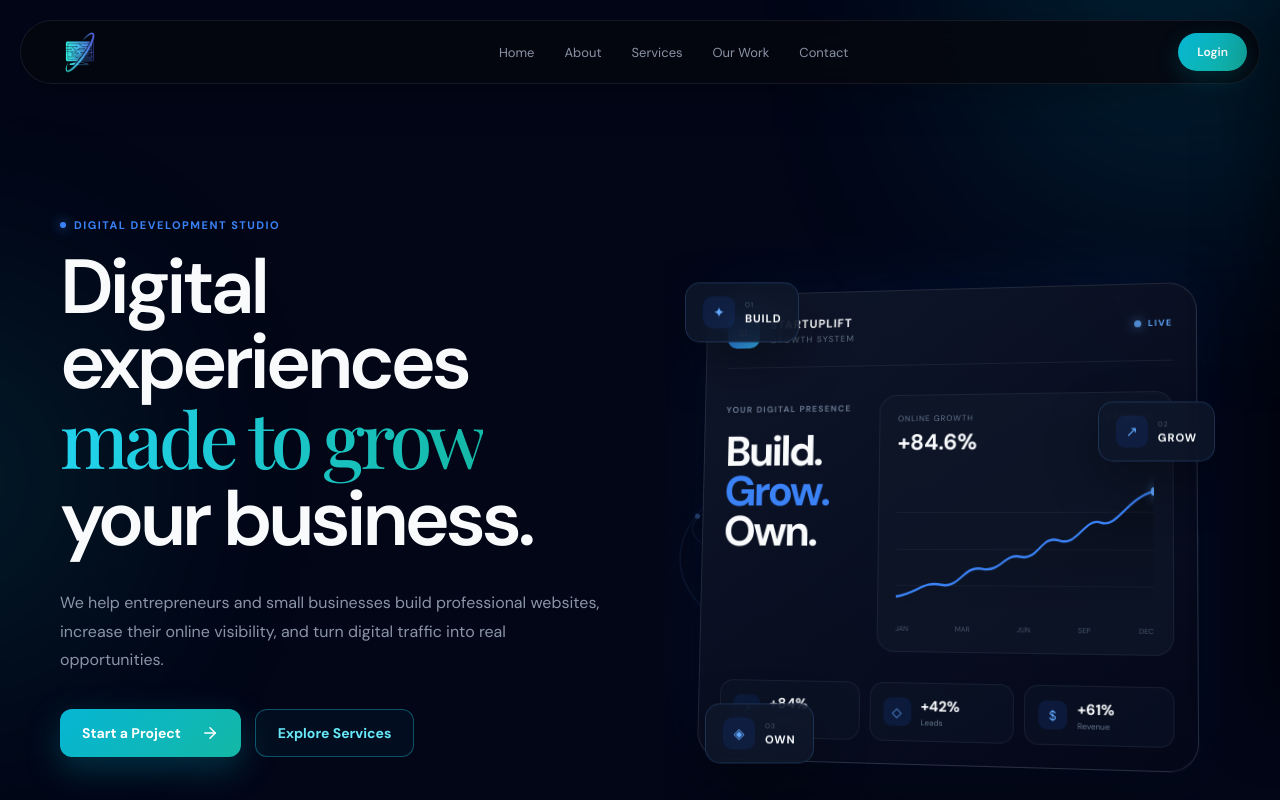
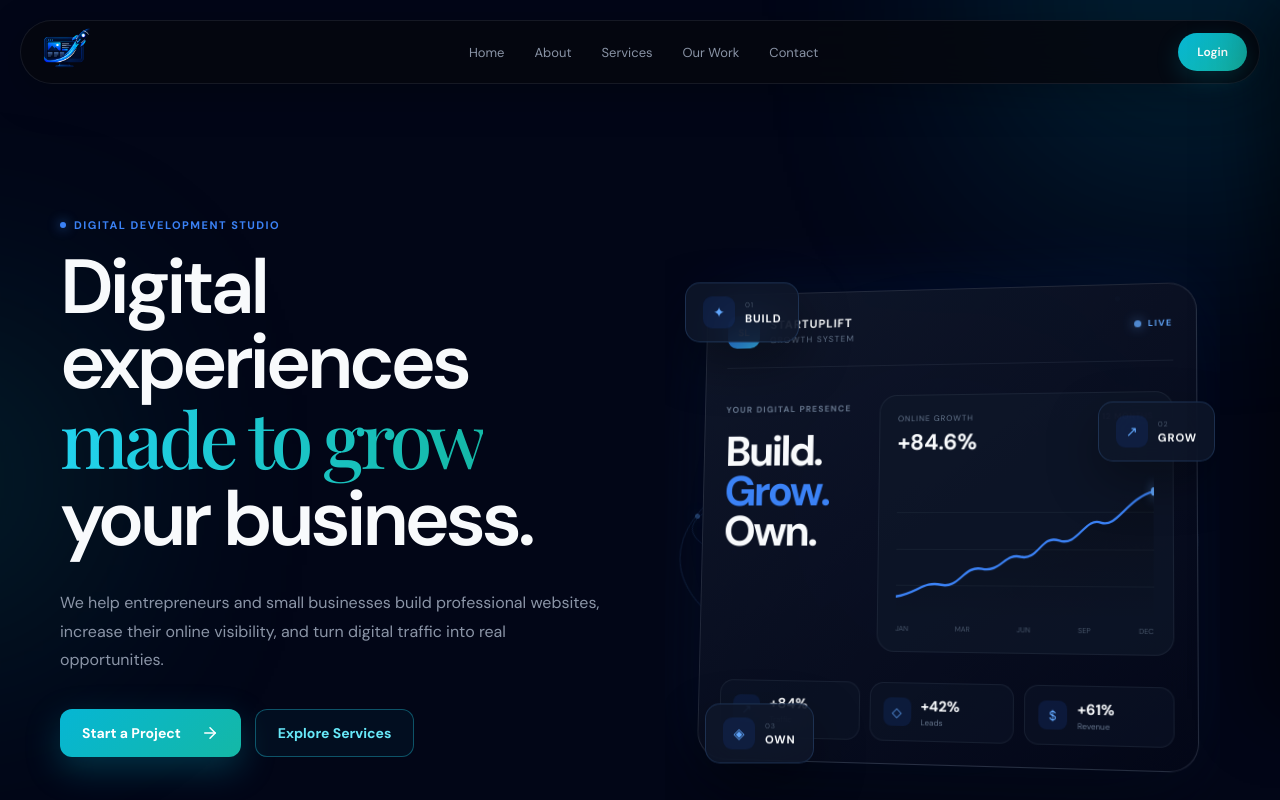
Before and after one commit to Jocelynpungwe/startupliftdev, a React (Vite) app in the folder client/: page / in a window 1280 px wide. Shown: the top 800 px of the page. Built offline with nearby package versions, Linux system fonts and the light colour scheme; no server answers; a web font is replaced by a local one.

Commit message:
added new logo to website

```diff
--- a/client/index.html
+++ b/client/index.html
@@ -11,7 +11,7 @@
       name="google-site-verification"
       content="QHxDZYOTrk4xdDFEdaXmOnwx9-Yk6rXuEQbM0Mjg8cw"
     />
-    <link rel="icon" type="image/png" href="/favicon2.png" />
+    <link rel="icon" type="image/png" href="/onlyLogo.png" />
     <title>StartupLift Dev</title>
   </head>
   <body>
--- a/client/src/components/PublicNavbar.jsx
+++ b/client/src/components/PublicNavbar.jsx
@@ -37,12 +37,12 @@ export default function PublicNavbar({ lightMode, setLightMode }) {
         <Link to="/" className="brand" onClick={closeSidebar}>
           <span
             className="brand-text"
-            style={{ marginTop: '50px', marginLeft: '-50px' }}
+            style={{ marginTop: '20px', marginLeft: '-20px' }}
           >
             <img
-              src="/logo.png"
+              src="/onlyLogo.png"
               alt="StartupLift Dev Logo"
-              style={{ width: '150px', height: '100%' }}
+              style={{ width: '60px', height: '100%' }}
             />
           </span>
         </Link>
@@ -102,7 +102,7 @@ export default function PublicNavbar({ lightMode, setLightMode }) {
           <div className="mobile-sidebar-brand">
             <div>
               <img
-                src="/favcon.png"
+                src="/onlyLogo.png"
                 alt="StartupLift Dev"
                 style={{ width: '30%', height: '100%' }}
               />
--- a/client/src/components/public/Testimonial.jsx
+++ b/client/src/components/public/Testimonial.jsx
@@ -13,7 +13,7 @@ export default function Testimonial() {
       <div className="testimonial-author">
         <div className="author-avatar">
           <img
-            src="/favcon.png"
+            src="/onlyLogo.png"
             alt="StartupLift Dev"
             style={{ width: '100%', height: '100%', marginTop: '-5px' }}
           />
```
Also changed, not shown: client/public/newLogoTwo.png (added), client/public/onlyLogo.png (added).
